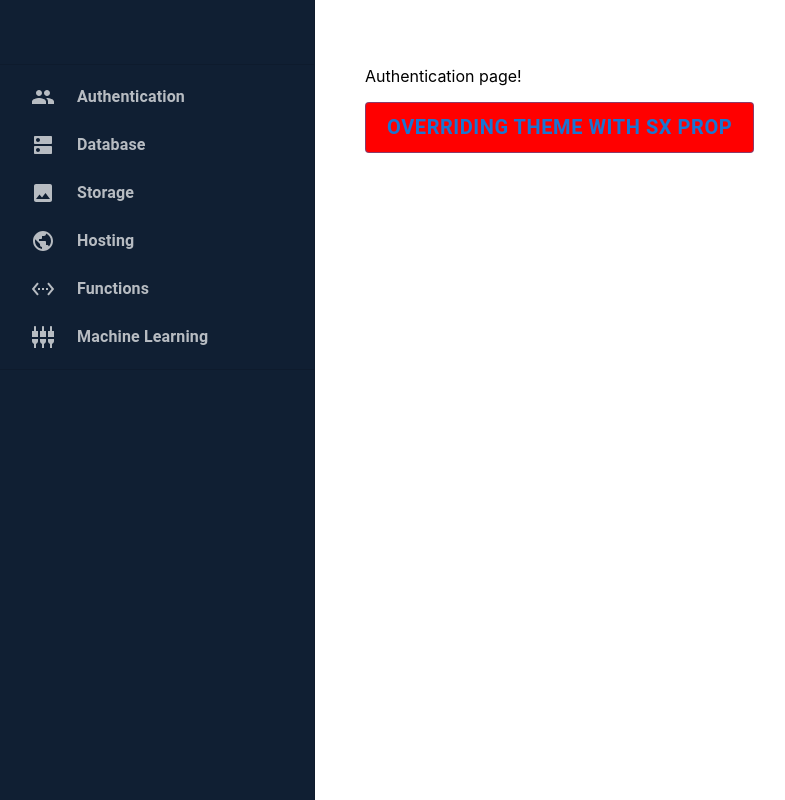
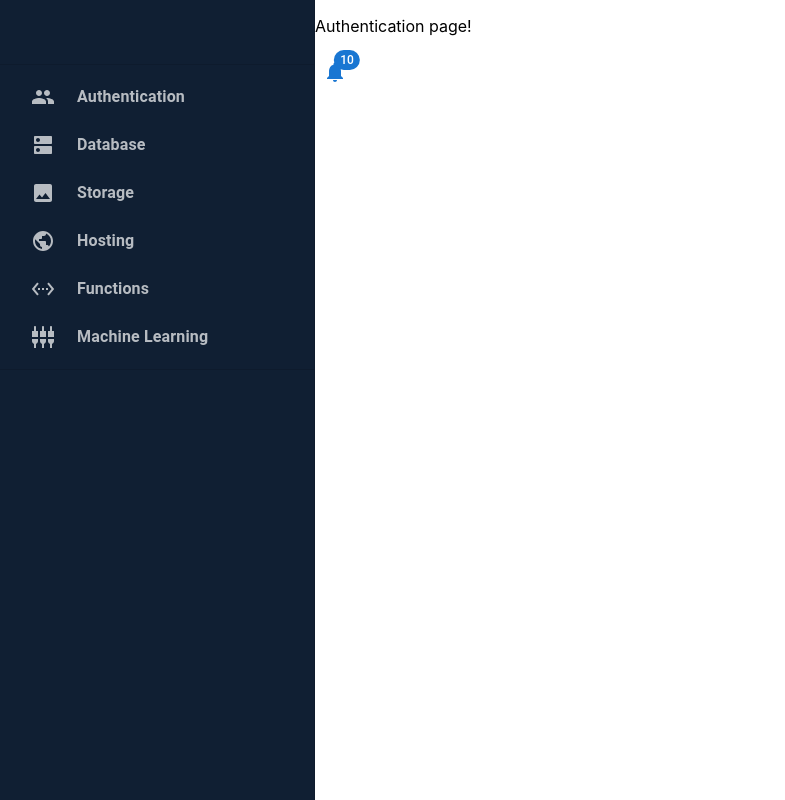
Before and after one commit to farooq-teqniqly/yt-mui-react, a React (Create React App) app in the folder materialui/: page /authentication in a window 1280 px wide. Shown: the whole page, without its empty margins (5-790 px from the left). Built offline with nearby package versions, Linux system fonts and the light colour scheme.

Commit message:
Notifications bell component

```diff
--- /dev/null
+++ b/materialui/src/components/Navbar/common/NotificationsBell.jsx
@@ -0,0 +1,20 @@
+import React from "react";
+import { Badge } from "@mui/material";
+import NotificationsIcon from "@mui/icons-material/Notifications";
+import { IconButton } from "@mui/material";
+import { Tooltip } from "@mui/material";
+
+export const NotificationsBell = ({
+  notificationsCount = 0,
+  tooltipMessage,
+}) => {
+  return (
+    <Tooltip title={tooltipMessage}>
+      <IconButton color="primary">
+        <Badge badgeContent={notificationsCount} color="primary">
+          <NotificationsIcon></NotificationsIcon>
+        </Badge>
+      </IconButton>
+    </Tooltip>
+  );
+};
--- a/materialui/src/pages/Authentication/Authentication.jsx
+++ b/materialui/src/pages/Authentication/Authentication.jsx
@@ -1,24 +1,15 @@
 import React from "react";
-import { pageStyles } from "../pageStyles";
 import Grid from "@mui/material/Grid";
-import { CommonButton } from "../../components/Navbar/common/CommonButton";
+import { NotificationsBell } from "../../components/Navbar/common/NotificationsBell";
 
 export const Authentication = () => {
-  const buttonStyle = {
-    fontSize: 20,
-    fontWeight: 700,
-    backgroundColor: "red",
-    "&:hover": {
-      backgroundColor: "yellow",
-    },
-  };
-
   return (
-    <Grid item xs={8} sx={pageStyles}>
+    <Grid item xs={8}>
       <p>Authentication page!</p>
-      <CommonButton variant="outlined" size="large" sx={buttonStyle}>
-        Overriding theme with sx prop
-      </CommonButton>
+      <NotificationsBell
+        notificationsCount={10}
+        tooltipMessage={"You have unread notifications."}
+      ></NotificationsBell>
     </Grid>
   );
 };
```
Also changed, not shown: 1 other file (tests, documents, lock files or other folders).
